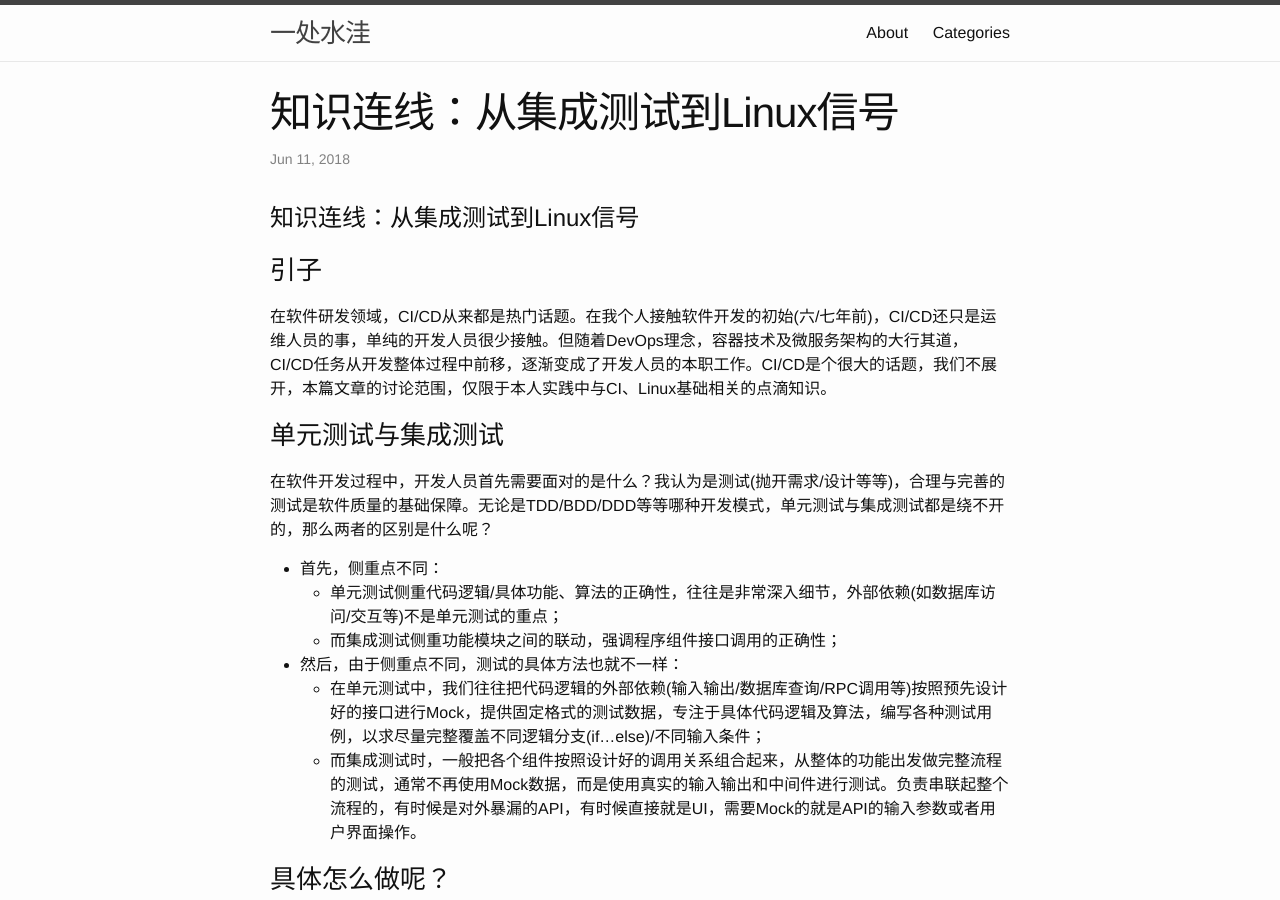
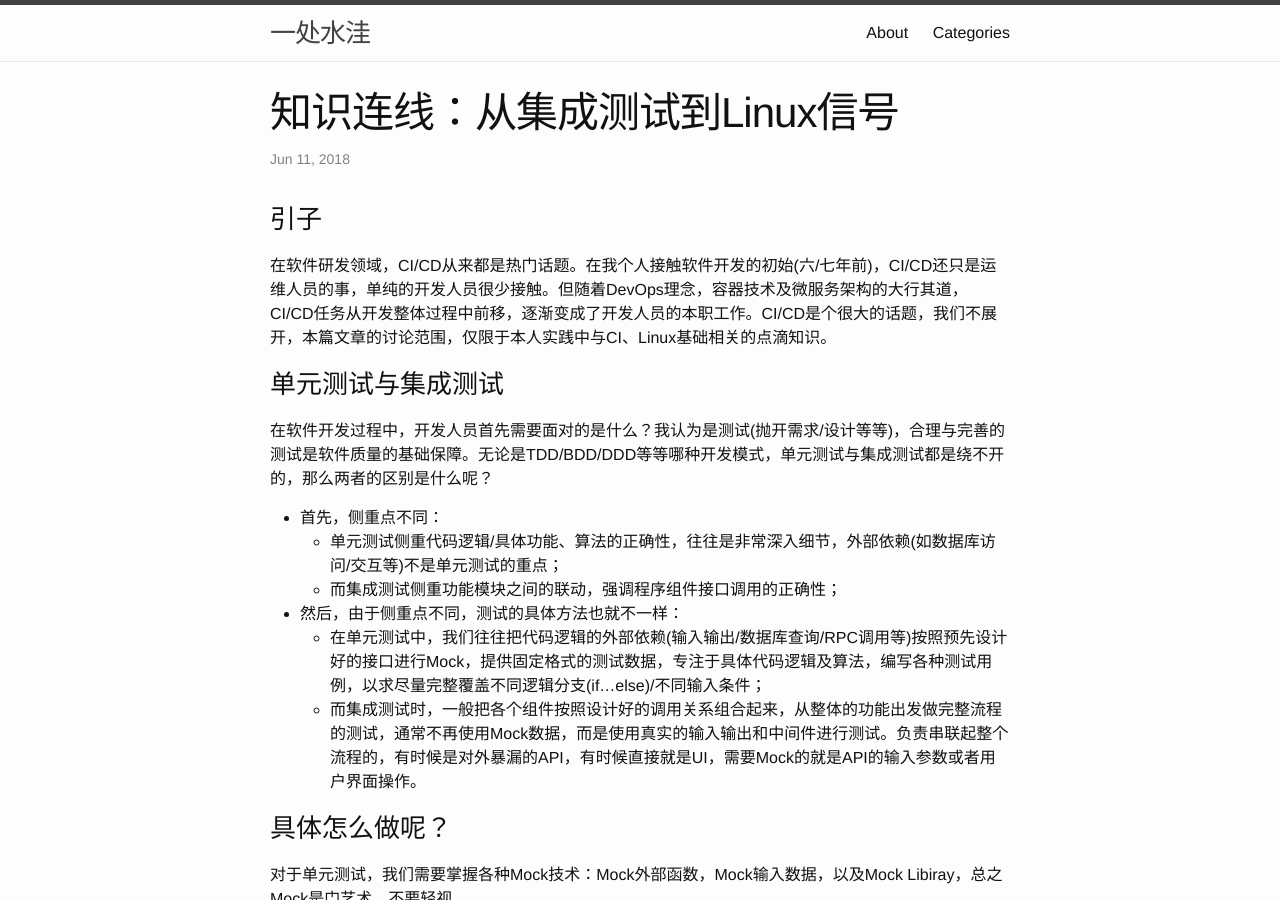
Before and after one commit to yuezheng/my_blog, a Jekyll site: the page built from _posts/2018-06-11-integration-test-to-linux-signal.markdown, in a window 1280 px wide and 900 px high. Built offline with Jekyll 4.4.1, drawn with Linux system fonts in a browser that asks for light colours; Markdown is read by kramdown in place of the engine named in the settings.

Commit message:
Remove title

```diff
--- a/_posts/2018-06-11-integration-test-to-linux-signal.markdown
+++ b/_posts/2018-06-11-integration-test-to-linux-signal.markdown
@@ -5,8 +5,6 @@ description: "记录CI过程及问题"
 tags: [CI, Docker, Linux]
 categories: 技术
 ---
-
-# 知识连线：从集成测试到Linux信号
 
 ### 引子
 在软件研发领域，CI/CD从来都是热门话题。在我个人接触软件开发的初始(六/七年前)，CI/CD还只是运维人员的事，单纯的开发人员很少接触。但随着DevOps理念，容器技术及微服务架构的大行其道，CI/CD任务从开发整体过程中前移，逐渐变成了开发人员的本职工作。CI/CD是个很大的话题，我们不展开，本篇文章的讨论范围，仅限于本人实践中与CI、Linux基础相关的点滴知识。
```
